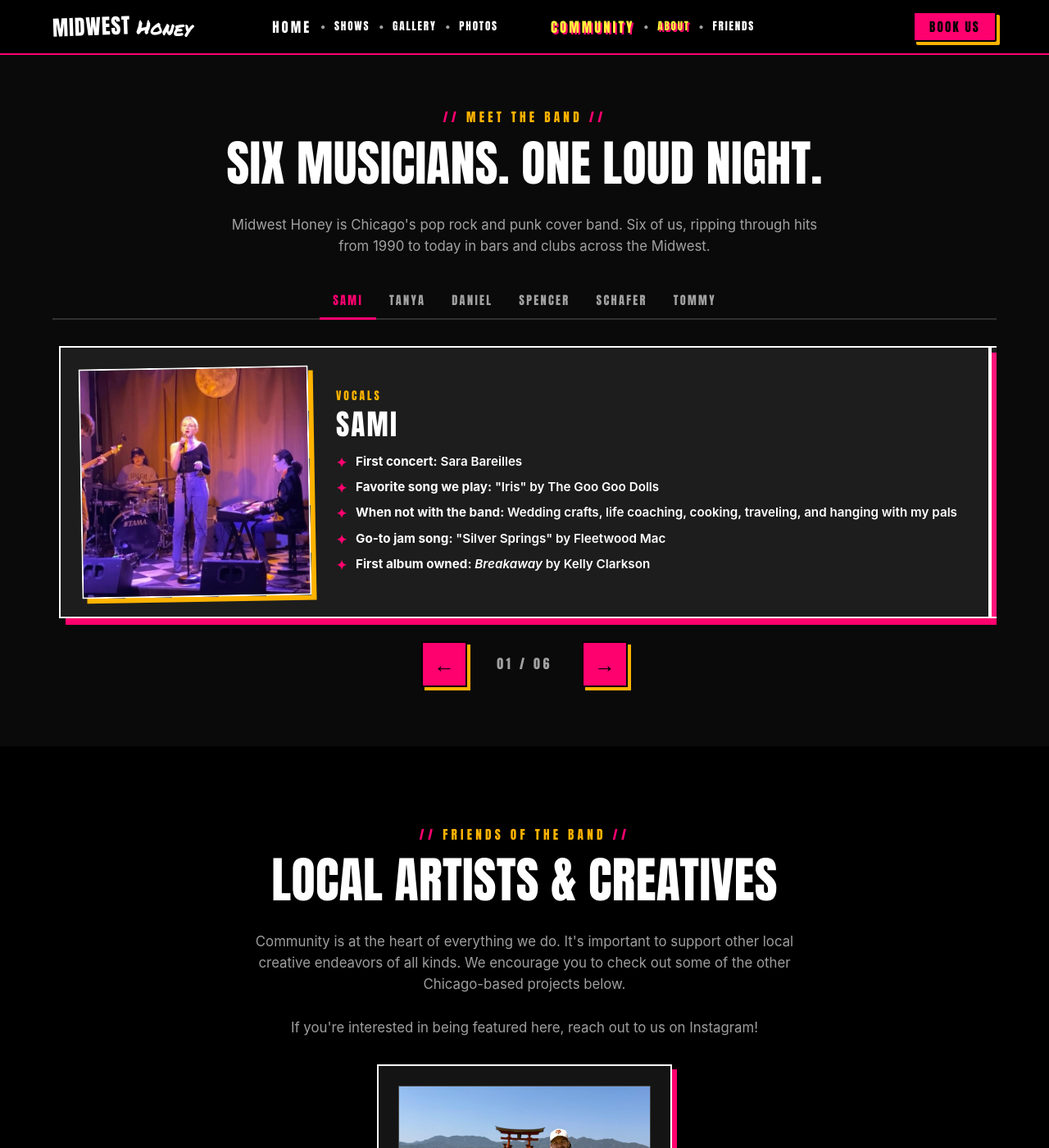
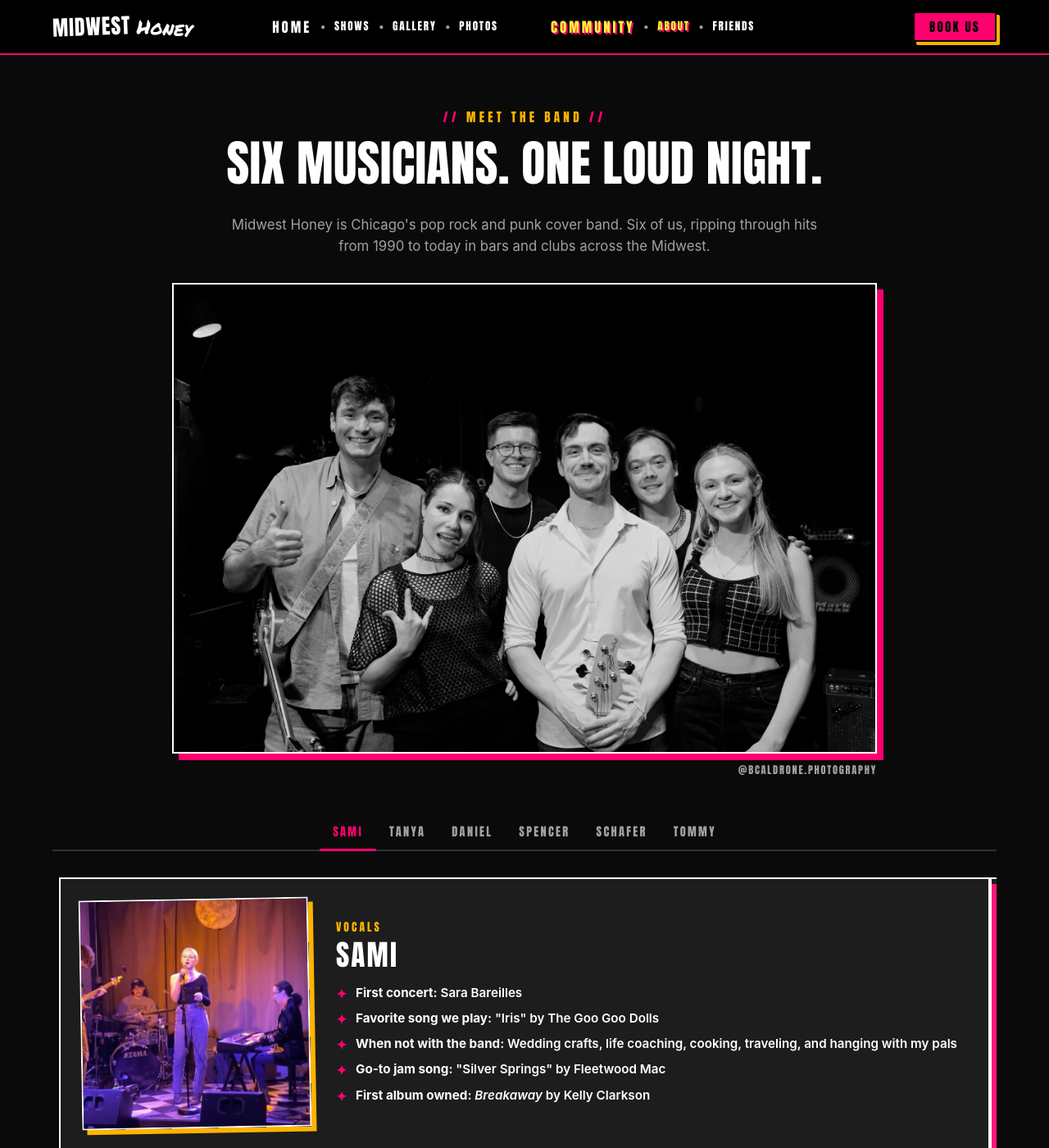
Before and after one commit to GooseRoc3/midwesthoneyband.github.io, a Jekyll site: the page built from band.html, in a window 1280 px wide and 1400 px high. Shown: the whole window at 82% size. Built offline with Jekyll 4.4.1, drawn with Linux system fonts in a browser that asks for light colours.

Commit message:
Refresh reel from sharp sources; add band group photo
- Regenerate the hero reel's B&W stills from the new high-res Phyllis'
  originals so the reel matches the upgraded gallery frames
- Add a full-band group photo (the photographer's B&W frame) to the top of
  the band page, above the member carousel, credited to @bcaldrone.photography

Co-Authored-By: Claude Opus 4.8 (1M context) <noreply@anthropic.com>

```diff
--- a/band.html
+++ b/band.html
@@ -28,6 +28,11 @@ friends:
     <p class="eyebrow center">Meet the Band</p>
     <h2 class="center">Six musicians. One loud night.</h2>
     <p class="about-intro center">Midwest Honey is Chicago's pop rock and punk cover band. Six of us, ripping through hits from 1990 to today in bars and clubs across the Midwest.</p>
+
+    <figure class="band-photo">
+      <img src="images/band/band-group.jpg" alt="The six members of Midwest Honey together on stage at Phyllis' Musical Inn" loading="lazy" decoding="async">
+      <figcaption><a href="https://instagram.com/bcaldrone.photography" target="_blank" rel="noopener">@bcaldrone.photography</a></figcaption>
+    </figure>
 
     <div class="member-carousel">
       <div class="carousel-tabs" role="tablist" aria-label="Band members">
--- a/styles.css
+++ b/styles.css
@@ -452,6 +452,28 @@ section { padding: 96px 0; }
   font-size: 1.05rem;
   color: var(--muted);
 }
+.band-photo {
+  max-width: 860px;
+  margin: 0 auto 44px;
+}
+.band-photo img {
+  width: 100%;
+  height: auto;
+  display: block;
+  border: 2px solid var(--white);
+  box-shadow: 8px 8px 0 var(--accent);
+}
+.band-photo figcaption {
+  margin-top: 10px;
+  text-align: right;
+  font-family: var(--display);
+  text-transform: uppercase;
+  letter-spacing: 0.14em;
+  font-size: 0.78rem;
+  color: var(--muted);
+}
+.band-photo figcaption a { color: inherit; text-decoration: none; }
+.band-photo figcaption a:hover { color: var(--accent); }
 /* member carousel */
 .member-carousel {
   position: relative;
```
Also changed, not shown: images/band/band-group.jpg (added), 1 other file.
